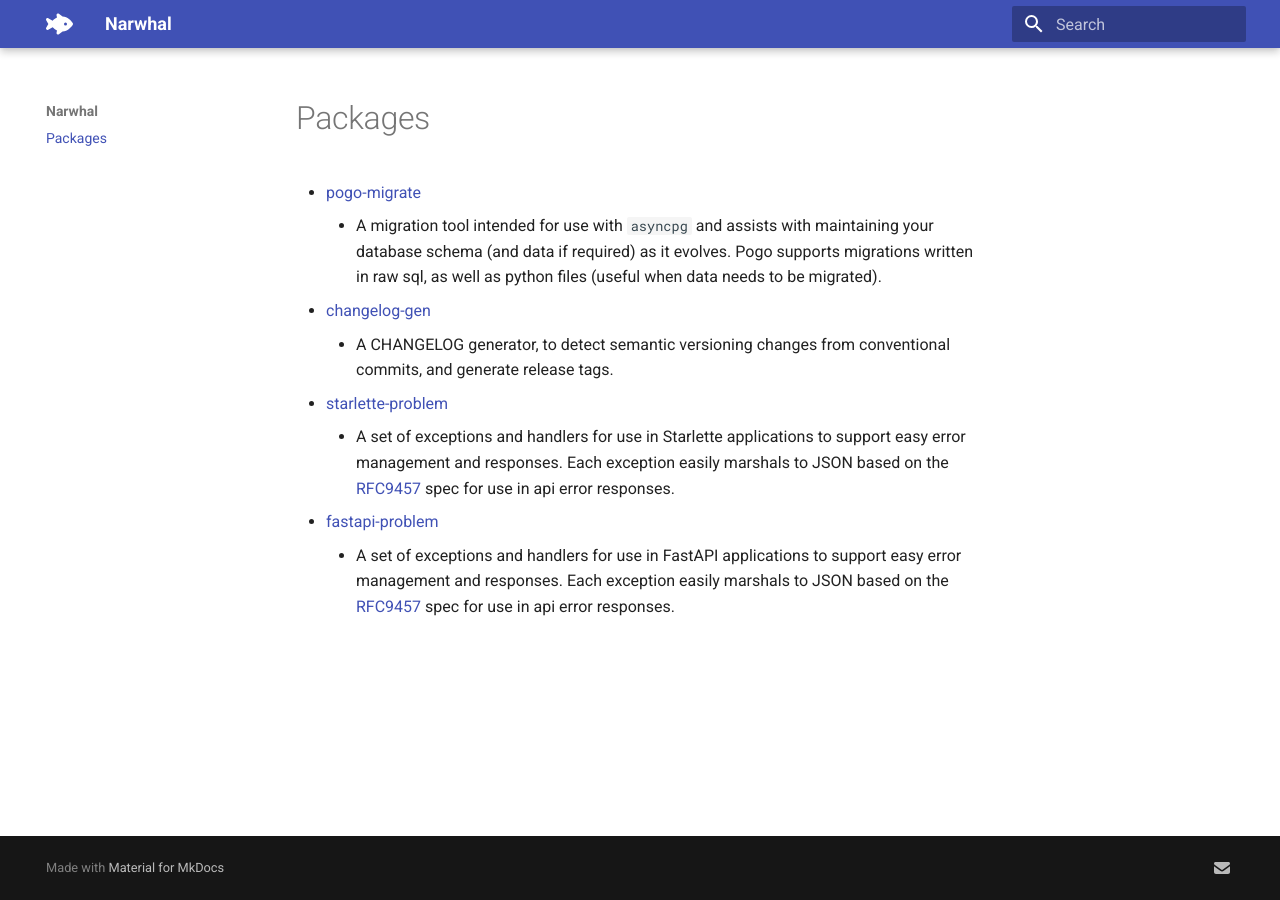
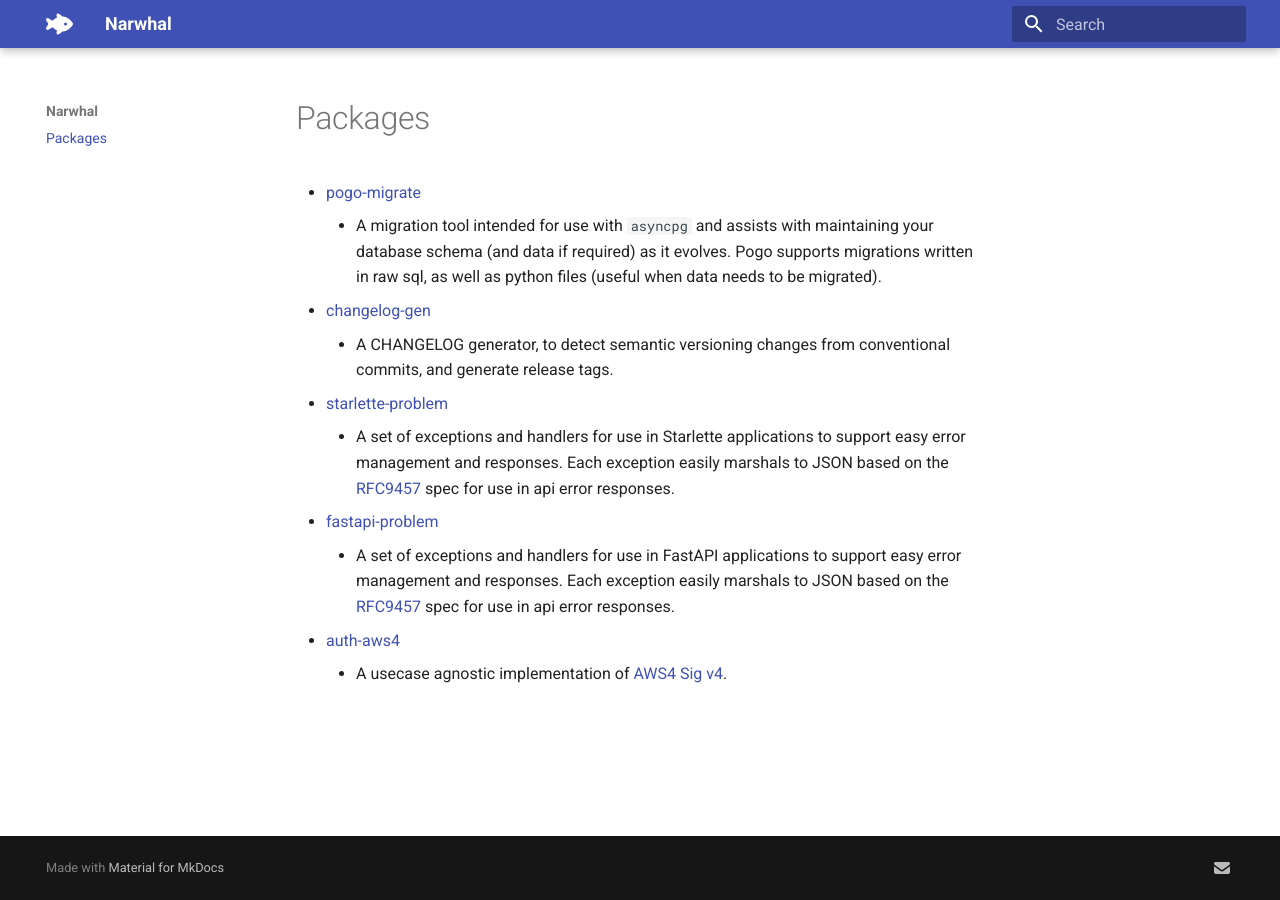
Before and after one commit to NRWLDev/nrwldev.github.io, an MkDocs documentation site: the page built from docs/index.md, in a window 1280 px wide. Built offline with MkDocs 1.6.1 and Material for MkDocs 9.7.7, drawn with Linux system fonts in a browser that asks for light colours.

Commit message:
add aws4 link

```diff
--- a/docs/index.md
+++ b/docs/index.md
@@ -20,3 +20,5 @@
       marshals to JSON based on the
       [RFC9457](https://www.rfc-editor.org/rfc/rfc9457.html) spec for use in
       api error responses.
+* [auth-aws4](https://nrwldev.github.io/auth-aws4)
+    * A usecase agnostic implementation of [AWS4 Sig v4](https://docs.aws.amazon.com/AmazonS3/latest/API/sig-v4-authenticating-requests.html).
```
